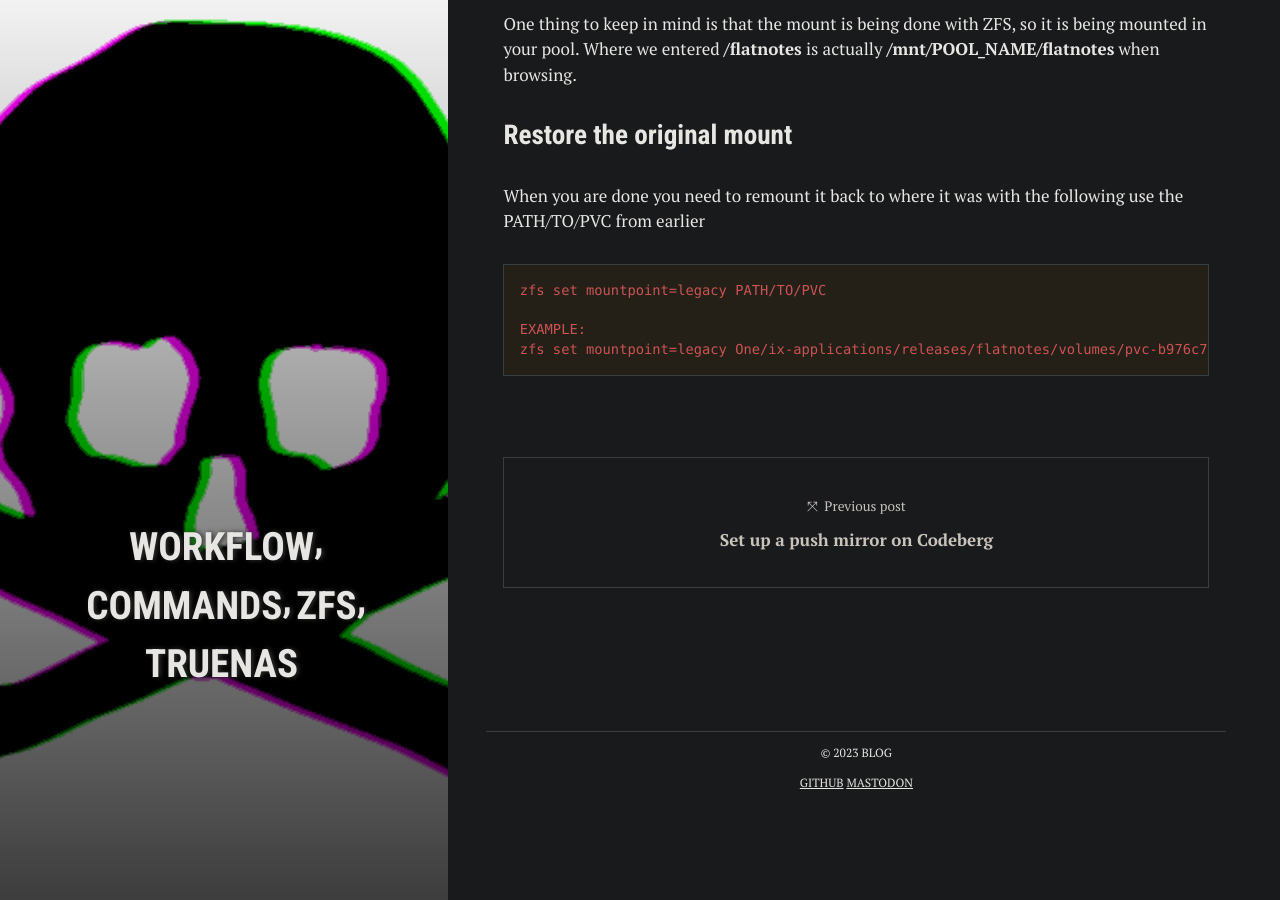
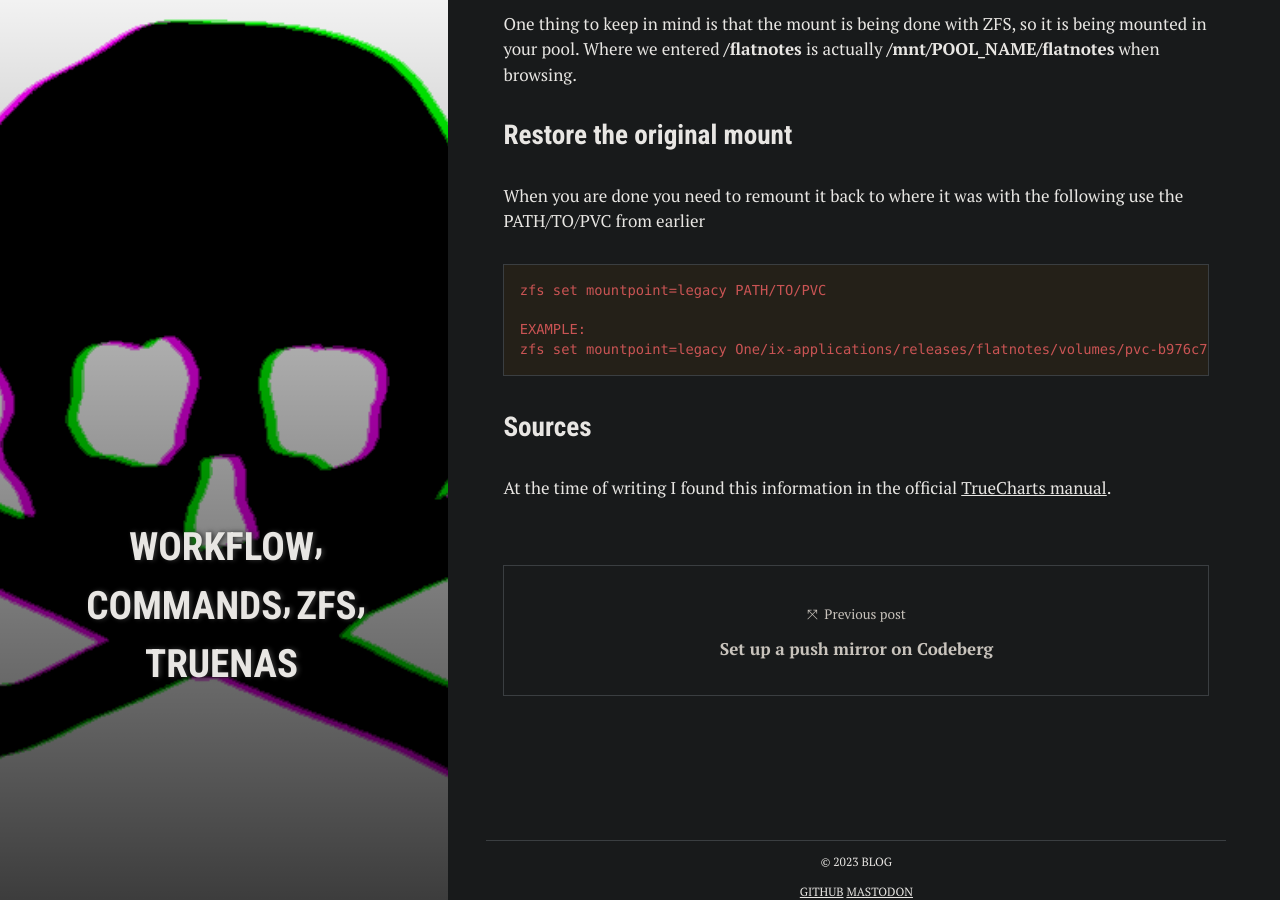
Before and after one commit to cbrookins/blog.brookins.info, a Jekyll site: the page built from _posts/2023-11-07-mount-zfs-pvc.md, in a window 1280 px wide and 900 px high, scrolled down 1261 px. Built offline with Jekyll 4.4.1, drawn with Linux system fonts in a browser that asks for light colours.

Commit message:
added source

````diff
--- a/_posts/2023-11-07-mount-zfs-pvc.md
+++ b/_posts/2023-11-07-mount-zfs-pvc.md
@@ -48,3 +48,6 @@ zfs set mountpoint=legacy PATH/TO/PVC
 EXAMPLE:
 zfs set mountpoint=legacy One/ix-applications/releases/flatnotes/volumes/pvc-b976c745-6c53-49d8-9d19-e2f47072a73e
 ```
+
+### Sources
+At the time of writing I found this information in the official [TrueCharts manual](https://truecharts.org/manual/SCALE/guides/pvc-access/).
````
